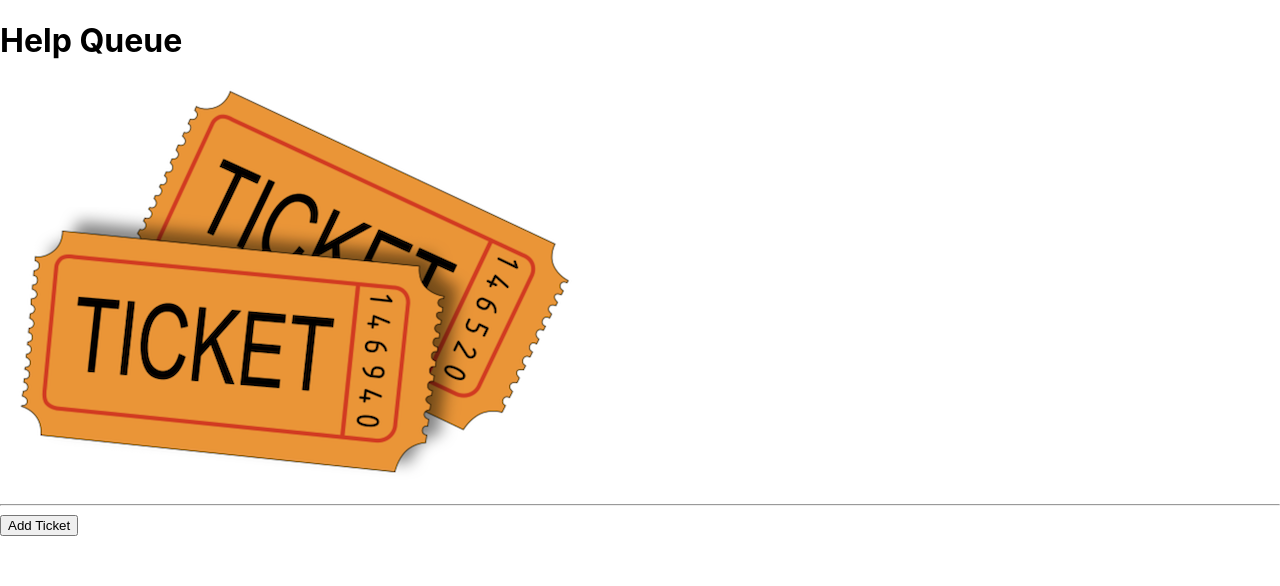
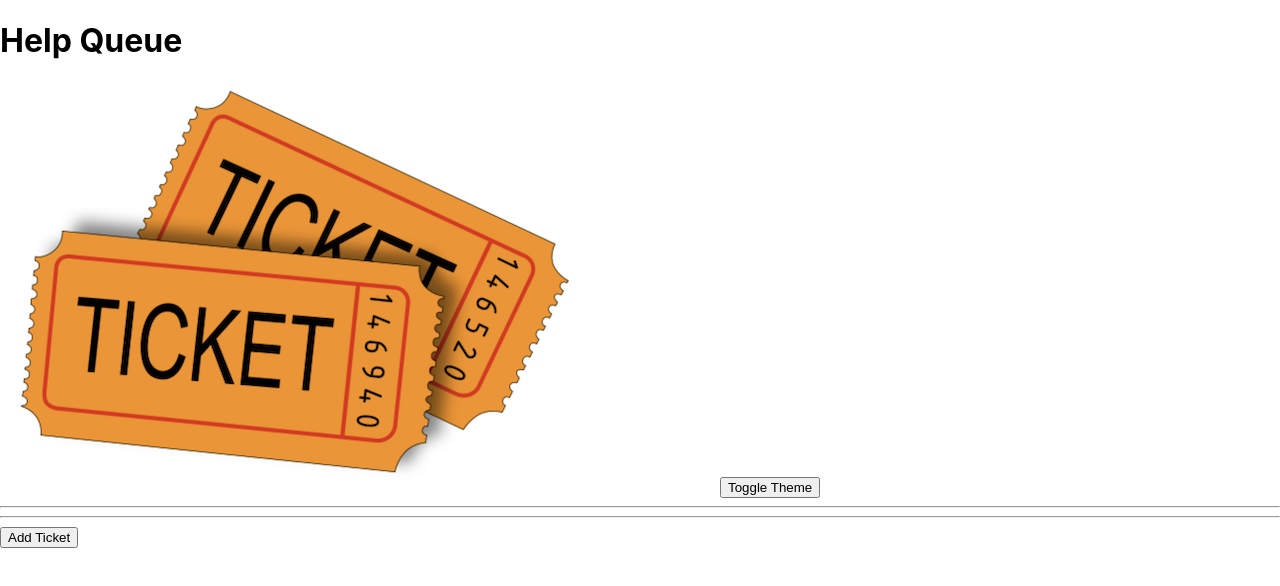
Before and after one commit to chlobear8/Ticket-Queue.Solution, a React (Create React App) app: page / in a window 1280 px wide. Shown: the top 586 px of the page. Built offline with nearby package versions, Linux system fonts and the light colour scheme.

Commit message:
add ToggleTheme to App.js

```diff
--- a/src/components/App.js
+++ b/src/components/App.js
@@ -1,11 +1,13 @@
 import React from "react";
 import Header from "./Header";
 import TicketControl from "./TicketControl";
+import ToggleTheme from "./ToggleTheme";
 
 function App() {
     return (
     <React.Fragment>
       <Header />
+      <ToggleTheme />
       <TicketControl />
     </React.Fragment>
   );
```
